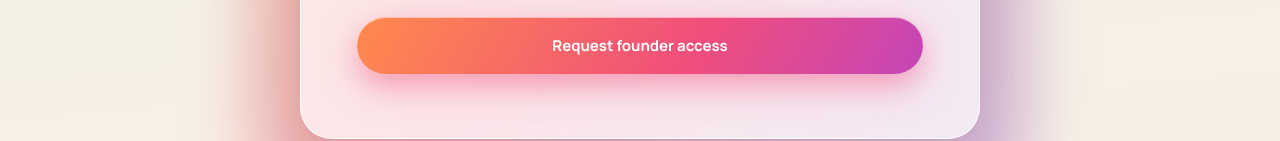
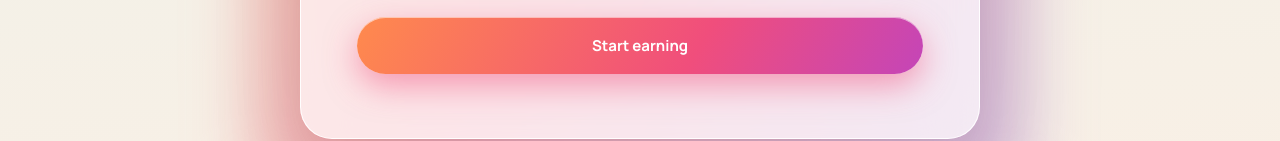
Before and after one commit to nithinkay78/mahjongers-landing, a website: page index.html in a window 1280 px wide. Shown: the part 4603-4744 px from the top of the page. Drawn offline with Linux system fonts and the light colour scheme.

Commit message:
Change button text to Start earning

```diff
--- a/index.html
+++ b/index.html
@@ -538,7 +538,7 @@
         <input id="founderName" placeholder="Your name" autocomplete="name" required>
         <input id="founderContact" placeholder="Email or WhatsApp number" autocomplete="email" required>
         <input id="founderAbout" placeholder="Tell us a little about your mahjong world (optional)">
-        <button type="submit" id="founderSubmit">Request founder access</button>
+        <button type="submit" id="founderSubmit">Start earning</button>
       </form>
     </div>
   </section>
```
